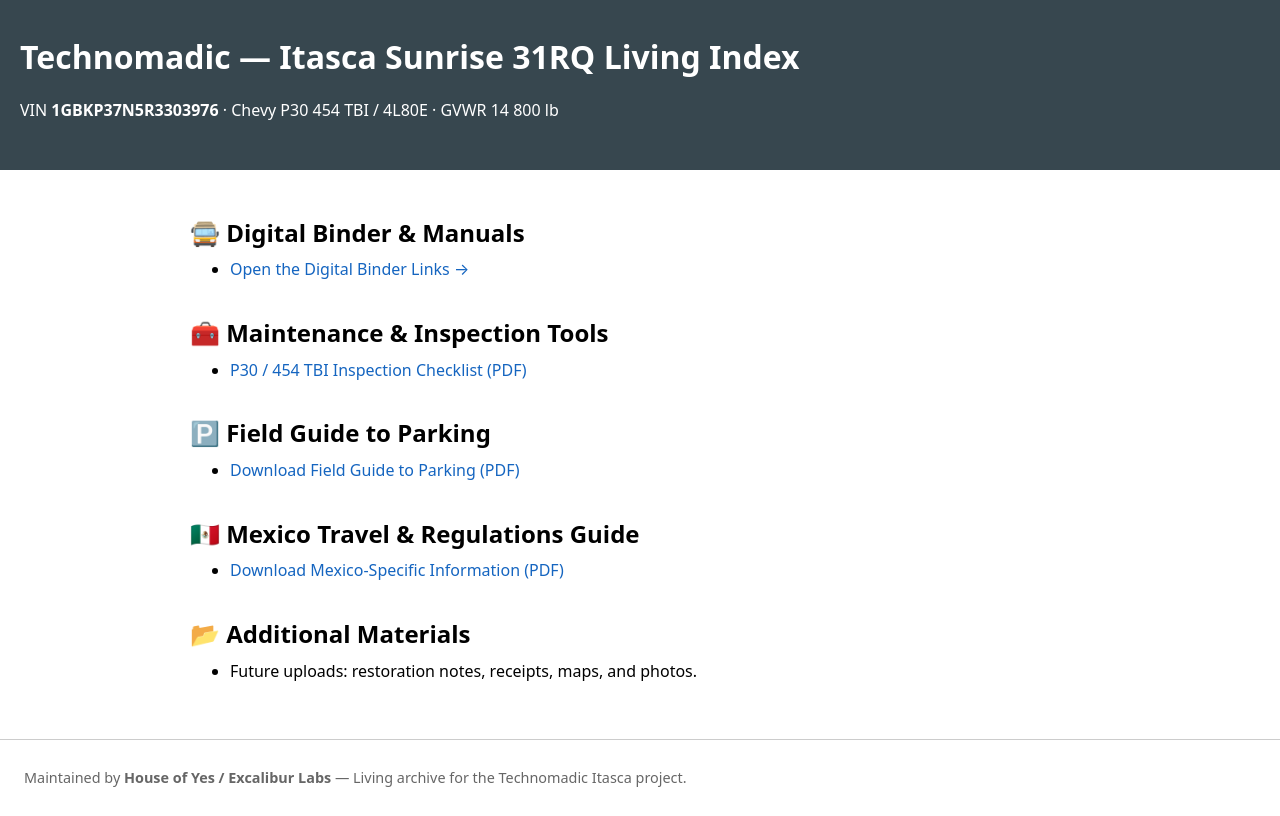
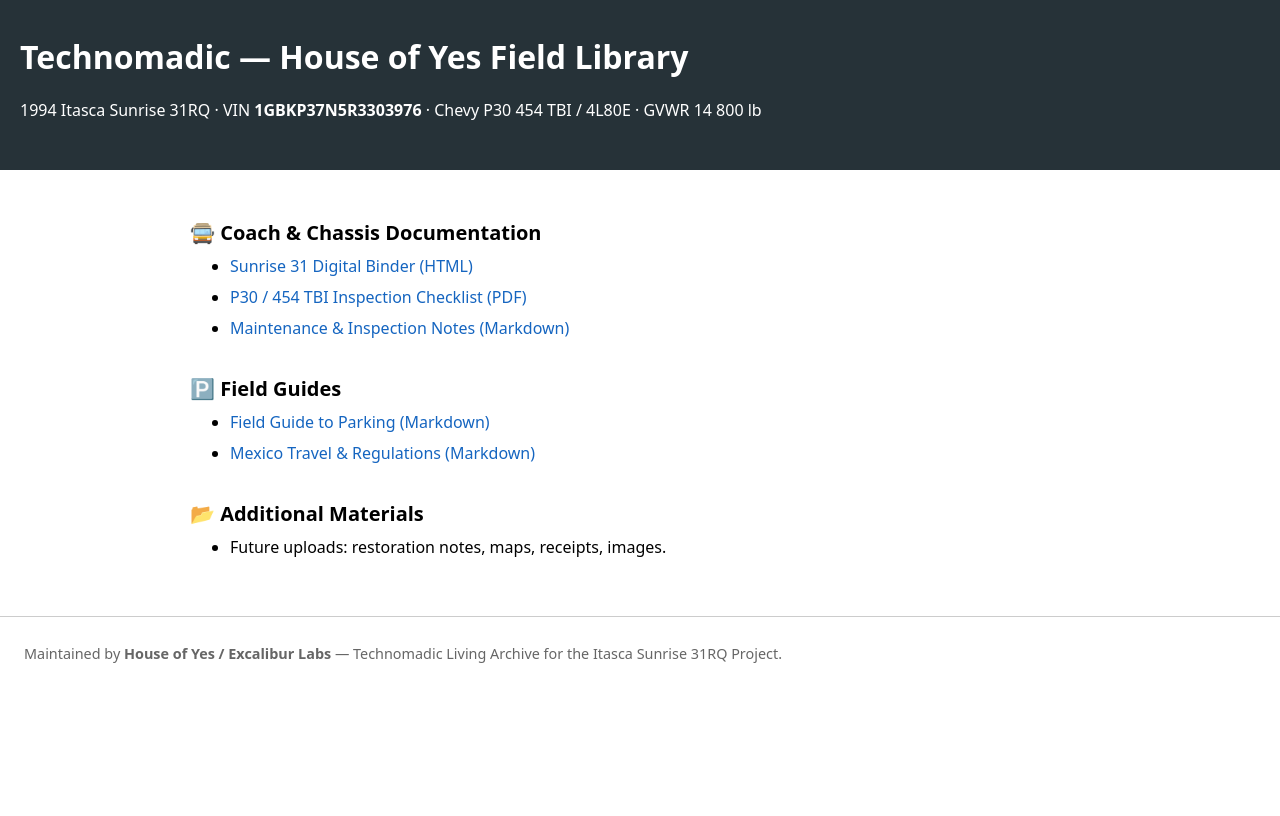
Before and after one commit to house-of-yes/Technomadic, a plain HTML site: page index.html in a window 1280 px wide. Drawn offline with Linux system fonts and the light colour scheme.

Commit message:
Update index.html for Technomadic project details

```diff
--- a/index.html
+++ b/index.html
@@ -3,13 +3,13 @@
 <head>
 <meta charset="utf-8">
 <meta name="viewport" content="width=device-width, initial-scale=1">
-<title>Technomadic — Living Library & Field Guides</title>
+<title>Technomadic — House of Yes Field Library</title>
 <style>
   :root { color-scheme: light dark; }
   body { font-family: system-ui, -apple-system, Segoe UI, Roboto, Arial, sans-serif; line-height: 1.55; margin: 0; padding: 0; }
-  header { background: #37474f; color: #fff; padding: 32px 20px; }
+  header { background: #263238; color: #fff; padding: 32px 20px; }
   h1 { margin: 0 0 8px; font-size: 2rem; }
-  h2 { margin: 1.2rem 0 0.4rem; }
+  h2 { margin: 1.4rem 0 0.4rem; font-size: 1.25rem; }
   main { padding: 24px; max-width: 900px; margin: auto; }
   section { margin-bottom: 2rem; }
   ul { margin-top: 0.4rem; }
@@ -18,7 +18,7 @@
   a:hover { text-decoration: underline; }
   footer { border-top: 1px solid #ccc; font-size: 0.9rem; color: #666; padding: 12px 24px; }
   @media (prefers-color-scheme: dark) {
-    header { background: #1b1f22; }
+    header { background: #111519; }
     a { color: #90caf9; }
     footer { border-top-color: #444; color: #aaa; }
   }
@@ -26,49 +26,38 @@
 </head>
 <body>
 <header>
-  <h1>Technomadic — Itasca Sunrise 31RQ Living Index</h1>
-  <p>VIN <strong>1GBKP37N5R3303976</strong> · Chevy P30 454 TBI / 4L80E · GVWR 14 800 lb</p>
+  <h1>Technomadic — House of Yes Field Library</h1>
+  <p>1994 Itasca Sunrise 31RQ · VIN <strong>1GBKP37N5R3303976</strong> · Chevy P30 454 TBI / 4L80E · GVWR 14 800 lb</p>
 </header>
 
 <main>
   <section>
-    <h2>🚍 Digital Binder & Manuals</h2>
+    <h2>🚍 Coach & Chassis Documentation</h2>
     <ul>
-      <li><a href="Sunrise31_Digital_Binder_Links.html" target="_blank">Open the Digital Binder Links →</a></li>
+      <li><a href="Sunrise31_Digital_Binder_Links.html">Sunrise 31 Digital Binder (HTML)</a></li>
+      <li><a href="P30_454TBI_Inspection_Checklist.pdf">P30 / 454 TBI Inspection Checklist (PDF)</a></li>
+      <li><a href="maintenance.md">Maintenance & Inspection Notes (Markdown)</a></li>
     </ul>
   </section>
 
   <section>
-    <h2>🧰 Maintenance & Inspection Tools</h2>
+    <h2>🅿️ Field Guides</h2>
     <ul>
-      <li><a href="P30_454TBI_Inspection_Checklist.pdf" target="_blank">P30 / 454 TBI Inspection Checklist (PDF)</a></li>
-    </ul>
-  </section>
-
-  <section>
-    <h2>🅿️ Field Guide to Parking</h2>
-    <ul>
-      <li><a href="Field_Guide_to_Parking.pdf" target="_blank">Download Field Guide to Parking (PDF)</a></li>
-    </ul>
-  </section>
-
-  <section>
-    <h2>🇲🇽 Mexico Travel & Regulations Guide</h2>
-    <ul>
-      <li><a href="Mexico_Info.pdf" target="_blank">Download Mexico-Specific Information (PDF)</a></li>
+      <li><a href="Field_Guide_to_Parking.md">Field Guide to Parking (Markdown)</a></li>
+      <li><a href="Mexico_Info.md">Mexico Travel & Regulations (Markdown)</a></li>
     </ul>
   </section>
 
   <section>
     <h2>📂 Additional Materials</h2>
     <ul>
-      <li>Future uploads: restoration notes, receipts, maps, and photos.</li>
+      <li>Future uploads: restoration notes, maps, receipts, images.</li>
     </ul>
   </section>
 </main>
 
 <footer>
-  <p>Maintained by <strong>House of Yes / Excalibur Labs</strong> — Living archive for the Technomadic Itasca project.</p>
+  <p>Maintained by <strong>House of Yes / Excalibur Labs</strong> — Technomadic Living Archive for the Itasca Sunrise 31RQ Project.</p>
 </footer>
 </body>
 </html>
```
